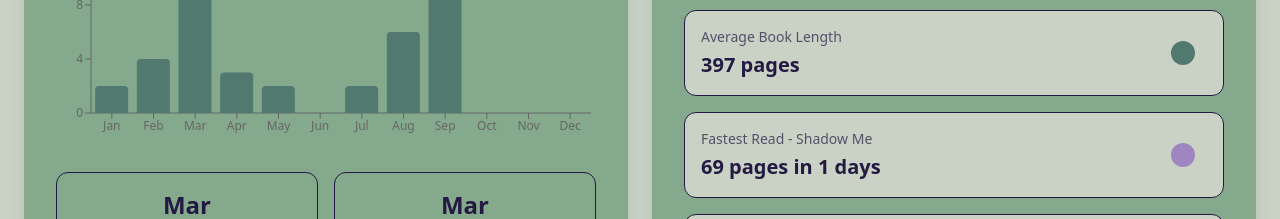
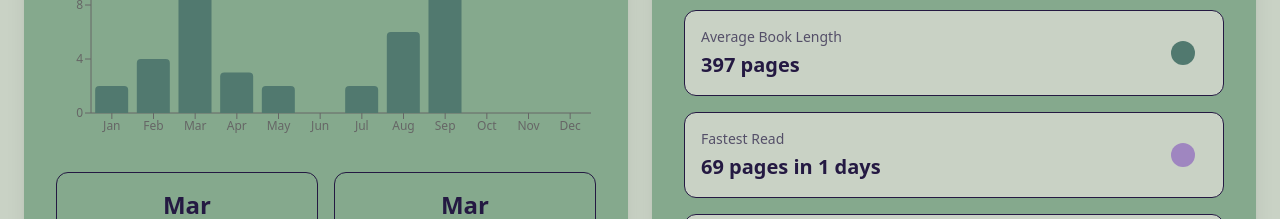
Before and after one commit to najaad/florilegium, a Next.js app: page / in a window 1280 px wide. Shown: the part 820-1039 px from the top of the page. Built offline with nearby package versions, Linux system fonts and the light colour scheme.

Commit message:
Update page.tsx

```diff
--- a/src/app/page.tsx
+++ b/src/app/page.tsx
@@ -405,7 +405,7 @@ export default function Home() {
               <div className="bg-base-100 rounded-xl p-4 border border-base-300">
                 <div className="flex items-center justify-between">
                   <div>
-                    <div className="text-sm opacity-70 mb-1">Fastest Read - {data?.readingStats?.fastestRead?.title || "Shadow Me"}</div>
+                    <div className="text-sm opacity-70 mb-1">Fastest Read</div>
                     <div className="text-xl font-bold text-secondary">
                       {data?.readingStats?.fastestRead?.pages || 0} pages in {data?.readingStats?.fastestRead?.days || 0} days
                     </div>
```
